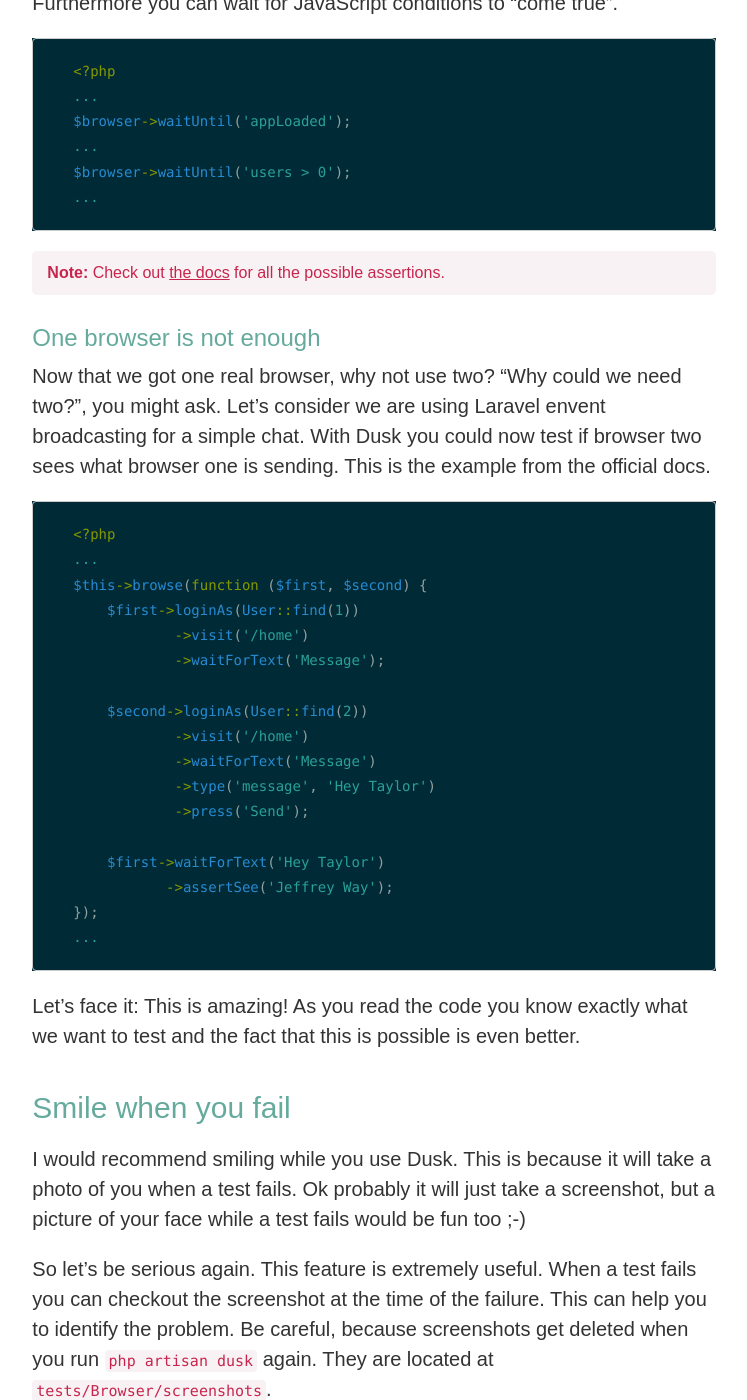
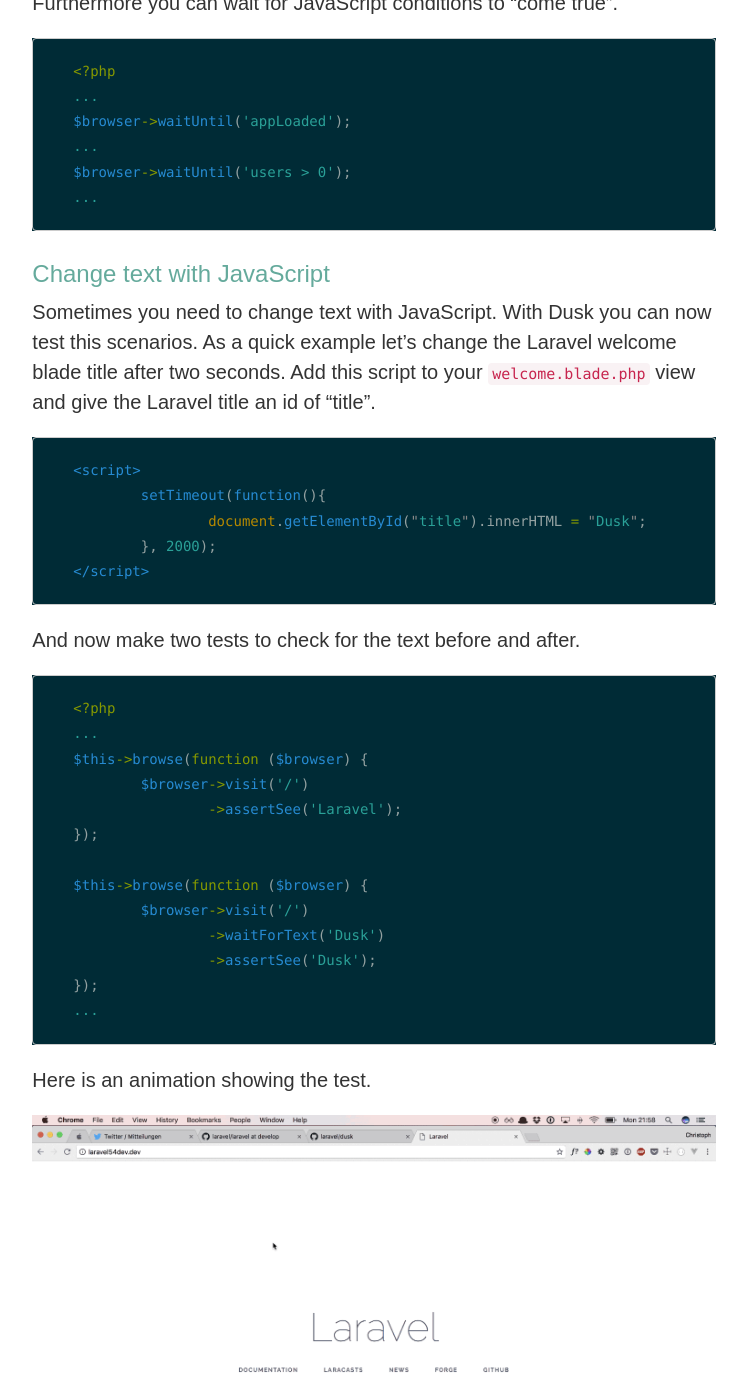
Before and after one commit to christophrumpel/christophrumpel.github.io, a Jekyll site: the page built from _posts/2017-01-17-Browser-Tests-with-Laravel-Dusk.md, in a window 1280 px wide and 1400 px high, scrolled down 4375 px. Shown: the whole window, without its empty margins (266-1013 px from the left). Built offline with Jekyll 4.4.1, drawn with Linux system fonts in a browser that asks for light colours; some web fonts are replaced; comment, search, counter and statistics services are not loaded; some of the changed text lies outside the part shown.

Commit message:
Add text

```diff
--- a/_posts/2017-01-17-Browser-Tests-with-Laravel-Dusk.md
+++ b/_posts/2017-01-17-Browser-Tests-with-Laravel-Dusk.md
@@ -85,7 +85,7 @@
 
 This should pass and result in `OK (1 test, 1 assertion)`. Gratulations! This was your first Dusk test! You probably saw the browser popping up for a second. This was your test. 👍
 
-### The best reason to wait
+### The fun side of waiting
 
 Instead of waiting for your whole front-end to be loaded, Dusk lets you wait for certain elements and conditions.
 
@@ -128,6 +128,39 @@
 $browser->waitUntil('users > 0');
 ...
 {% endhighlight PHP startinline %}
+
+### Change text with JavaScript
+
+Sometimes you need to change text with JavaScript. With Dusk you can now test this scenarios. As a quick example let's change the Laravel welcome blade title after two seconds. Add this script to your `welcome.blade.php` view and give the Laravel title an id of "title".
+{% highlight Html startinline %}
+<script>
+	setTimeout(function(){
+		document.getElementById("title").innerHTML = "Dusk";
+	}, 2000);
+</script>
+{% endhighlight Html startinline %}
+
+And now make two tests to check for the text before and after.
+
+{% highlight PHP startinline %}
+<?php
+...
+$this->browse(function ($browser) {
+	$browser->visit('/')
+		->assertSee('Laravel');
+});
+
+$this->browse(function ($browser) {
+	$browser->visit('/')
+		->waitForText('Dusk')
+		->assertSee('Dusk');
+});
+...
+{% endhighlight PHP startinline %}
+
+Here is an animation showing the test.
+
+<img class="alignnone" style="max-width: 100%; height: auto;" alt="Gif showing how the Dusk test passes" src="/assets/post-images/dusk.gif" width="700" />
 
 <div class="note"><strong>Note:</strong> Check out <a href="https://laravel.com/docs/master/dusk#available-assertions">the docs</a> for all the possible assertions.</div>
 
```
Also changed, not shown: assets/post-images/dusk.gif (added).
